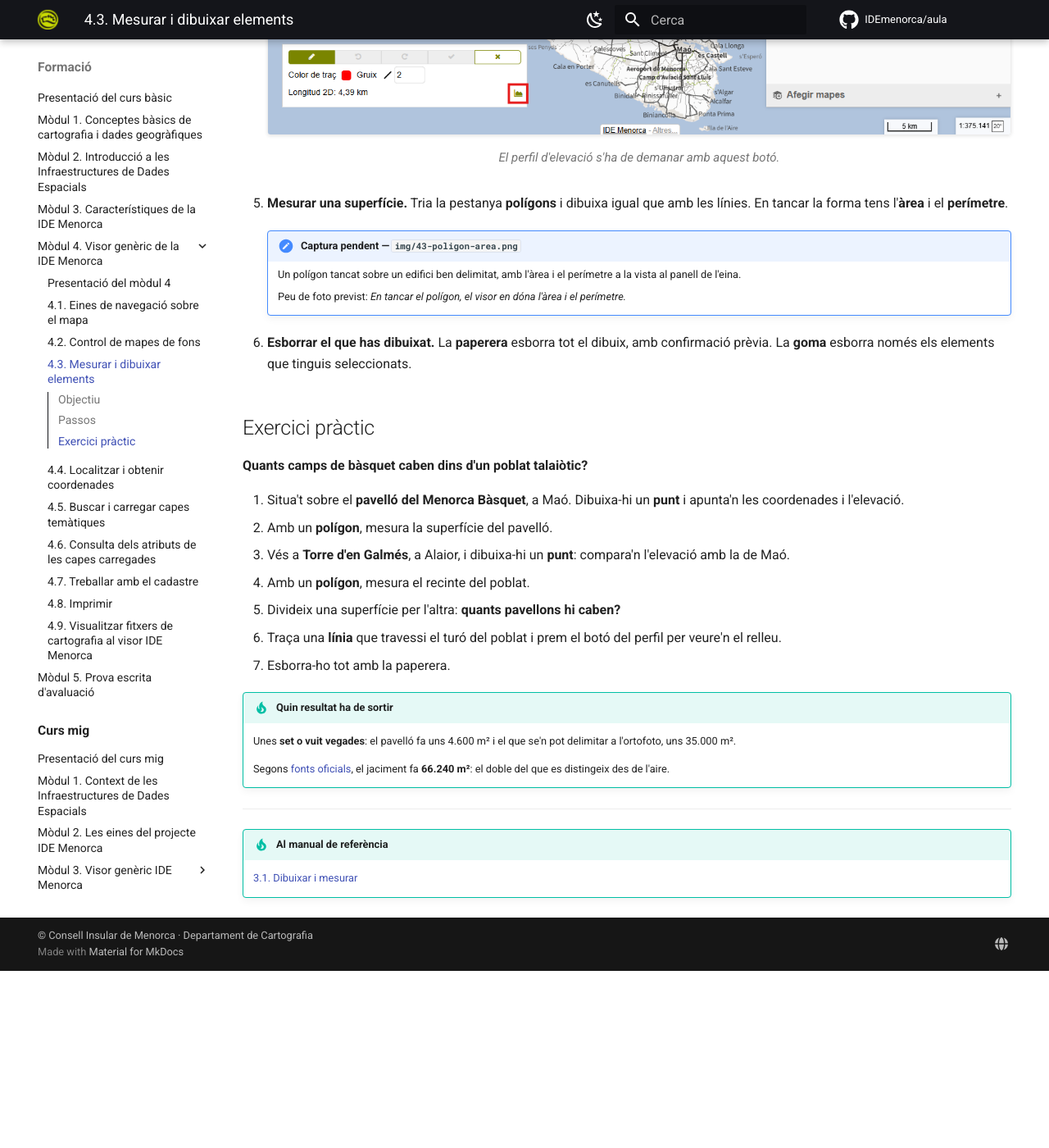
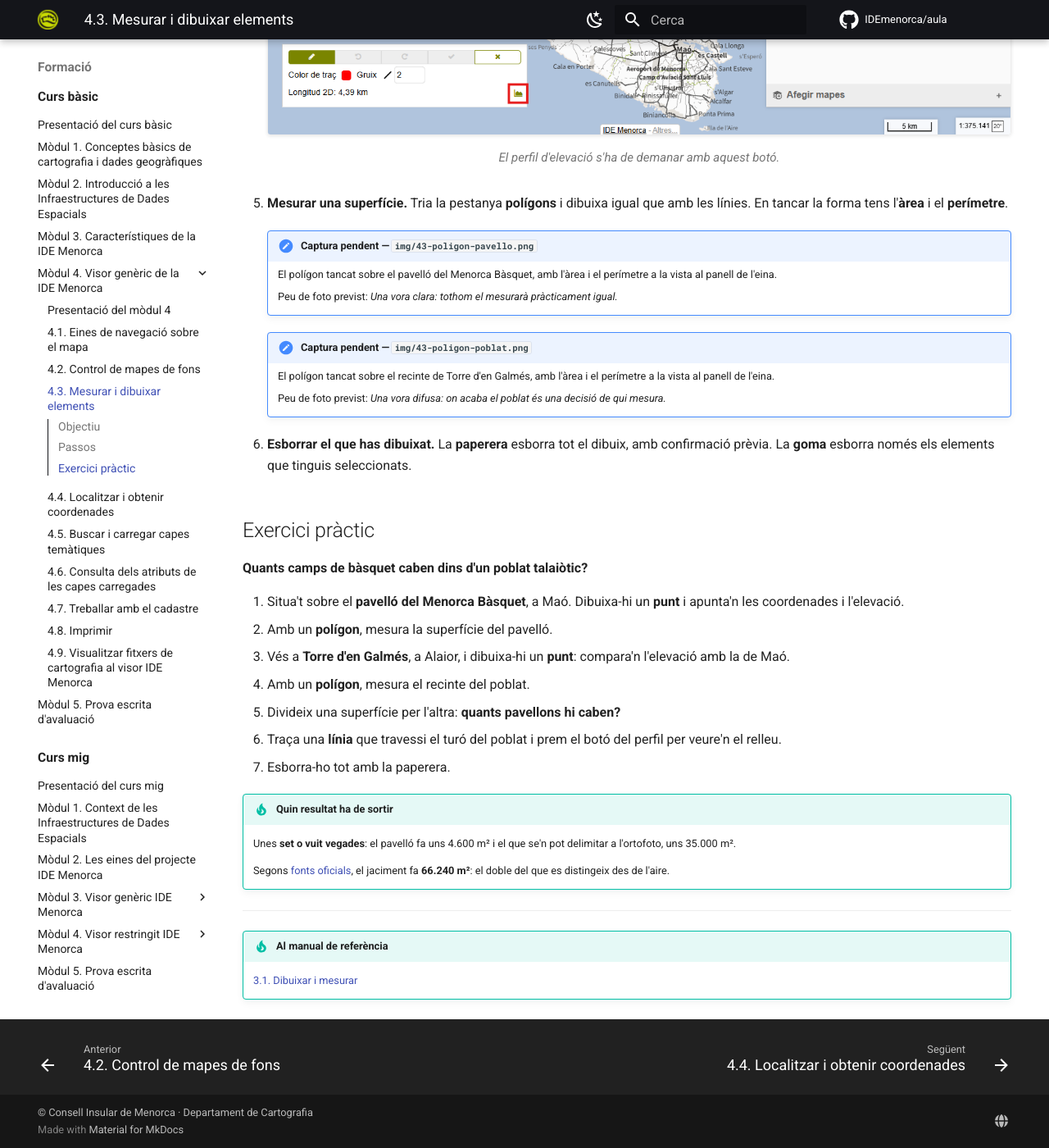
Before and after one commit to IDEmenorca/aula, an MkDocs documentation site: the page built from docs/formacio/basic/modul-4-visor/03-mesurar-dibuixar.md, in a window 1280 px wide and 1400 px high, scrolled down 1606 px. Shown: the whole window at 82% size. Built offline with MkDocs 1.6.1 and Material for MkDocs 9.7.7, drawn with Linux system fonts in a browser that asks for light colours; comment, search, counter and statistics services are not loaded; before the commit the page ends 2790 px from its top, so only the background shows below that.

Commit message:
Afegeix enllaços a la pàgina anterior i la següent
navigation.footer de Material: al peu de cada pàgina hi surten les fletxes a
l'anterior i a la següent, seguint l'ordre de la nav. En acabar una secció del
curs, la següent és a un clic sense haver de tornar al menú.

A la 4.3, la captura del polígon es parteix en dues, el pavelló i el poblat,
per poder-les posar una al costat de l'altra: el contrast entre una vora clara
i una de difusa és el que fa entendre l'exercici.

Co-Authored-By: Claude Opus 5 <noreply@anthropic.com>

```diff
--- a/docs/formacio/basic/modul-4-visor/03-mesurar-dibuixar.md
+++ b/docs/formacio/basic/modul-4-visor/03-mesurar-dibuixar.md
@@ -37,11 +37,17 @@ coordenades, distàncies i superfícies.
 5. **Mesurar una superfície.** Tria la pestanya **polígons** i dibuixa igual
    que amb les línies. En tancar la forma tens l'**àrea** i el **perímetre**.
 
-    !!! note "Captura pendent — `img/43-poligon-area.png`"
-        Un polígon tancat sobre un edifici ben delimitat, amb l'àrea i el
+    !!! note "Captura pendent — `img/43-poligon-pavello.png`"
+        El polígon tancat sobre el pavelló del Menorca Bàsquet, amb l'àrea i el
         perímetre a la vista al panell de l'eina.
 
-        Peu de foto previst: *En tancar el polígon, el visor en dóna l'àrea i el perímetre.*
+        Peu de foto previst: *Una vora clara: tothom el mesurarà pràcticament igual.*
+
+    !!! note "Captura pendent — `img/43-poligon-poblat.png`"
+        El polígon tancat sobre el recinte de Torre d'en Galmés, amb l'àrea i el
+        perímetre a la vista al panell de l'eina.
+
+        Peu de foto previst: *Una vora difusa: on acaba el poblat és una decisió de qui mesura.*
 
 6. **Esborrar el que has dibuixat.** La **paperera** esborra tot el dibuix, amb
    confirmació prèvia. La **goma** esborra només els elements que tinguis
--- a/mkdocs.yml
+++ b/mkdocs.yml
@@ -64,6 +64,7 @@ theme:
     - navigation.top           # botó "torna a dalt"
     - navigation.tabs          # pestanyes per a les seccions de primer nivell
     - navigation.tracking      # l'URL segueix l'apartat que es va llegint
+    - navigation.footer        # enllaços a la pàgina anterior i la següent, al peu
     - toc.integrate            # l'índex de la pàgina va al menú esquerre, no a un de dret
     - navigation.instant       # navegació sense recàrrega de pàgina
     - content.action.edit      # botó "edita aquesta pàgina" (usa edit_uri)
```
